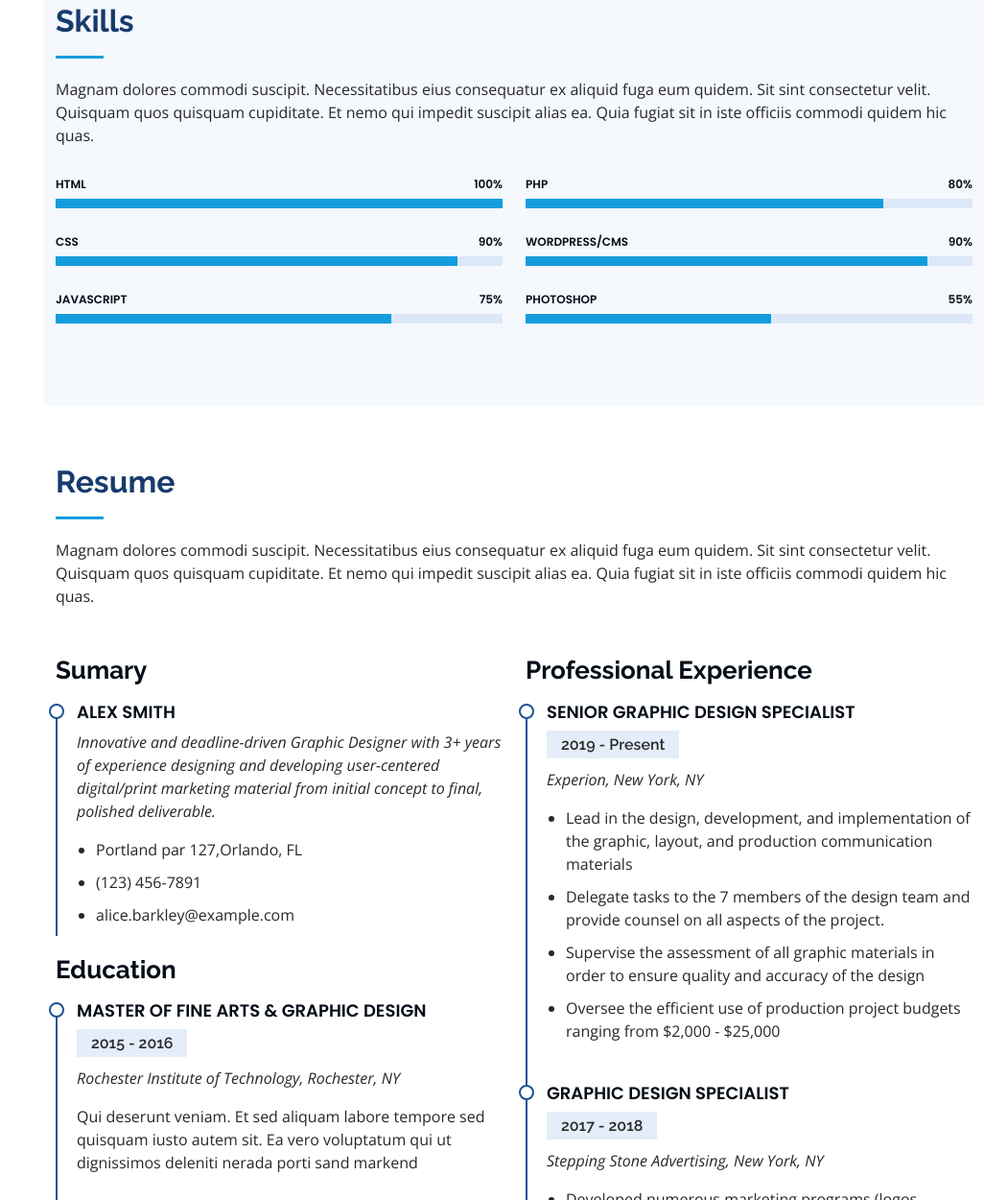
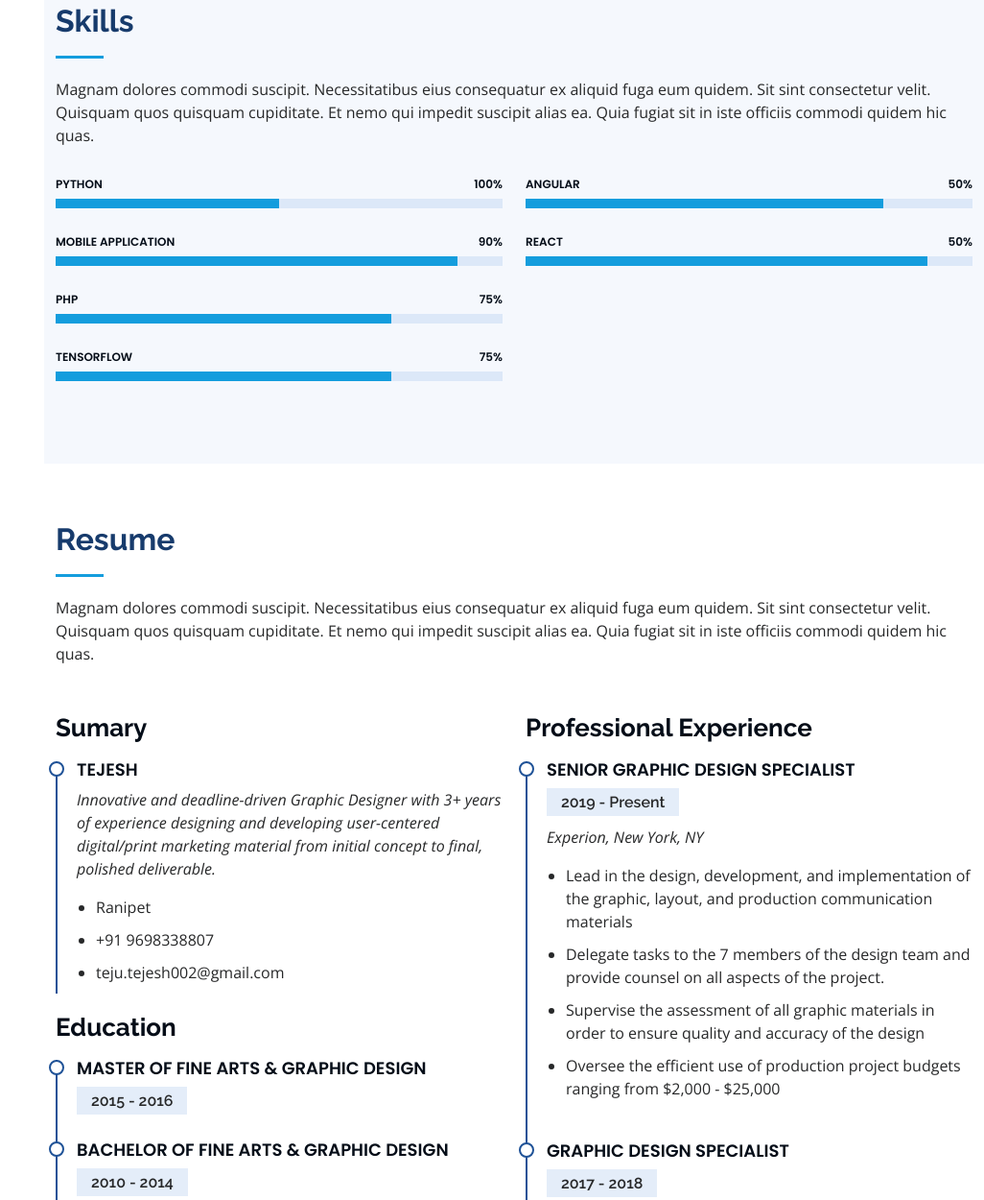
Before and after one commit to tejesh002/tejesh002.github.io, a plain HTML site: page index.html in a window 1280 px wide. Shown: the part 1537-2787 px from the top of the page at 96% size, without its empty margins (254-1280 px from the left). Drawn offline with nearby package versions, Linux system fonts and the light colour scheme.

Commit message:
update resume

```diff
--- a/index.html
+++ b/index.html
@@ -183,48 +183,47 @@
           <div class="col-lg-6" data-aos="fade-up">
 
             <div class="progress">
-              <span class="skill">HTML <i class="val">100%</i></span>
+              <span class="skill">Python<i class="val">100%</i></span>
               <div class="progress-bar-wrap">
-                <div class="progress-bar" role="progressbar" aria-valuenow="100" aria-valuemin="0" aria-valuemax="100"></div>
+                <div class="progress-bar" role="progressbar" aria-valuenow="50" aria-valuemin="0" aria-valuemax="100"></div>
               </div>
             </div>
 
             <div class="progress">
-              <span class="skill">CSS <i class="val">90%</i></span>
+              <span class="skill">Mobile Application<i class="val">90%</i></span>
               <div class="progress-bar-wrap">
                 <div class="progress-bar" role="progressbar" aria-valuenow="90" aria-valuemin="0" aria-valuemax="100"></div>
               </div>
             </div>
 
             <div class="progress">
-              <span class="skill">JavaScript <i class="val">75%</i></span>
+              <span class="skill">PHP <i class="val">75%</i></span>
               <div class="progress-bar-wrap">
                 <div class="progress-bar" role="progressbar" aria-valuenow="75" aria-valuemin="0" aria-valuemax="100"></div>
               </div>
             </div>
 
+            <div class="progress">
+              <span class="skill">Tensorflow <i class="val">75%</i></span>
+              <div class="progress-bar-wrap">
+                <div class="progress-bar" role="progressbar" aria-valuenow="75" aria-valuemin="0" aria-valuemax="100"></div>
+              </div>
+            </div>
           </div>
 
           <div class="col-lg-6" data-aos="fade-up" data-aos-delay="100">
 
             <div class="progress">
-              <span class="skill">PHP <i class="val">80%</i></span>
+              <span class="skill">Angular<i class="val">50%</i></span>
               <div class="progress-bar-wrap">
                 <div class="progress-bar" role="progressbar" aria-valuenow="80" aria-valuemin="0" aria-valuemax="100"></div>
               </div>
             </div>
 
             <div class="progress">
-              <span class="skill">WordPress/CMS <i class="val">90%</i></span>
+              <span class="skill">React<i class="val">50%</i></span>
               <div class="progress-bar-wrap">
                 <div class="progress-bar" role="progressbar" aria-valuenow="90" aria-valuemin="0" aria-valuemax="100"></div>
-              </div>
-            </div>
-
-            <div class="progress">
-              <span class="skill">Photoshop <i class="val">55%</i></span>
-              <div class="progress-bar-wrap">
-                <div class="progress-bar" role="progressbar" aria-valuenow="55" aria-valuemin="0" aria-valuemax="100"></div>
               </div>
             </div>
 
@@ -248,12 +247,12 @@
           <div class="col-lg-6" data-aos="fade-up">
             <h3 class="resume-title">Sumary</h3>
             <div class="resume-item pb-0">
-              <h4>Alex Smith</h4>
+              <h4>Tejesh</h4>
               <p><em>Innovative and deadline-driven Graphic Designer with 3+ years of experience designing and developing user-centered digital/print marketing material from initial concept to final, polished deliverable.</em></p>
               <ul>
-                <li>Portland par 127,Orlando, FL</li>
-                <li>(123) 456-7891</li>
-                <li>alice.barkley@example.com</li>
+                <li>Ranipet</li>
+                <li>+91 9698338807</li>
+                <li>teju.tejesh002@gmail.com</li>
               </ul>
             </div>
 
@@ -261,9 +260,7 @@
             <div class="resume-item">
               <h4>Master of Fine Arts &amp; Graphic Design</h4>
               <h5>2015 - 2016</h5>
-              <p><em>Rochester Institute of Technology, Rochester, NY</em></p>
-              <p>Qui deserunt veniam. Et sed aliquam labore tempore sed quisquam iusto autem sit. Ea vero voluptatum qui ut dignissimos deleniti nerada porti sand markend</p>
-            </div>
+                 </div>
             <div class="resume-item">
               <h4>Bachelor of Fine Arts &amp; Graphic Design</h4>
               <h5>2010 - 2014</h5>
@@ -297,7 +294,9 @@
             </div>
           </div>
         </div>
-
+        <div class='d-flex align-items-center'>
+            <a href="https://drive.google.com/file/d/1XBBCuQJFf4sE41gKhe4DbvmGE-DnDh5a/view?usp=sharing" download target="_blank"class="btn btn-primary btn-lg active">Download CV</a>
+        </div>
       </div>
     </section><!-- End Resume Section -->
 
```
